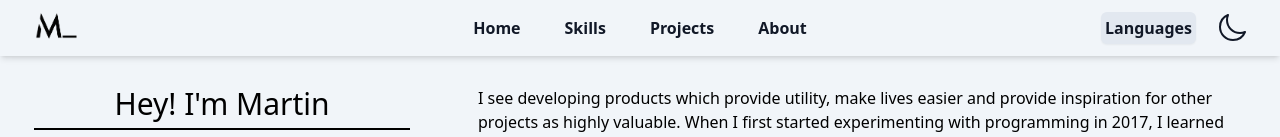
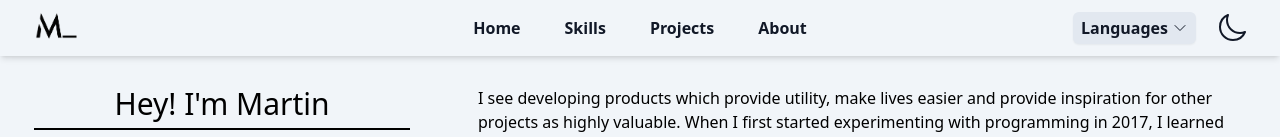
Before and after one commit to ZeroWave022/personal-website, a React (Vite) app: page / in a window 1280 px wide. Shown: the top 137 px of the page. Built offline with nearby package versions, Linux system fonts and the light colour scheme.

Commit message:
feat: Add icon to LanguageSwitcher

```diff
--- a/package.json
+++ b/package.json
@@ -12,6 +12,7 @@
     },
     "dependencies": {
         "@headlessui/react": "^1.7.17",
+        "@headlessui/tailwindcss": "^0.2.0",
         "@heroicons/react": "^2.0.18",
         "classnames": "^2.3.2",
         "i18next": "^23.5.1",
--- a/src/components/LanguageSwitcher.tsx
+++ b/src/components/LanguageSwitcher.tsx
@@ -1,6 +1,7 @@
 import { Fragment } from "react";
 import { useTranslation } from "react-i18next";
 import { Menu, Transition } from "@headlessui/react";
+import { ChevronDownIcon } from "@heroicons/react/24/outline";
 
 import config from "@root/config.json";
 import classNames from "classnames";
@@ -17,8 +18,9 @@ export function LanguageSwitcher() {
 
     return (
         <Menu as="div" className="relative block">
-            <Menu.Button className="rounded-md bg-slate-200 p-1 shadow-sm dark:bg-neutral-700">
+            <Menu.Button className="flex items-center gap-1 rounded-md bg-slate-200 px-2 py-1 shadow-sm dark:bg-neutral-700">
                 Languages
+                <ChevronDownIcon className="h-4 w-4 duration-150 ease-in-out ui-open:-rotate-180" />
             </Menu.Button>
 
             <Transition
--- a/tailwind.config.js
+++ b/tailwind.config.js
@@ -40,5 +40,7 @@ export default {
             },
         },
     },
-    plugins: [],
+    plugins: [
+        require("@headlessui/tailwindcss"),
+    ],
 };
```
Also changed, not shown: 1 other file (tests, documents, lock files or other folders).
